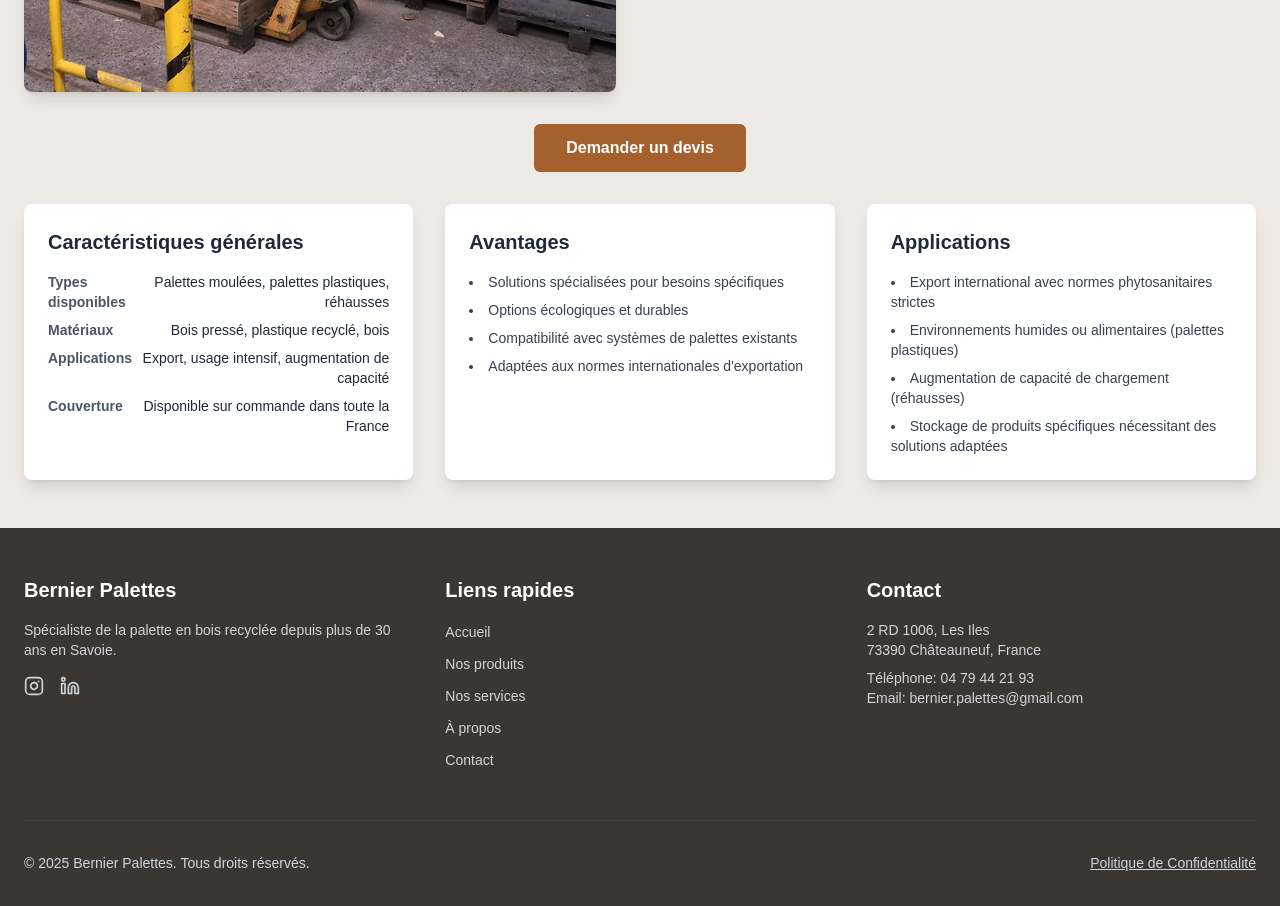
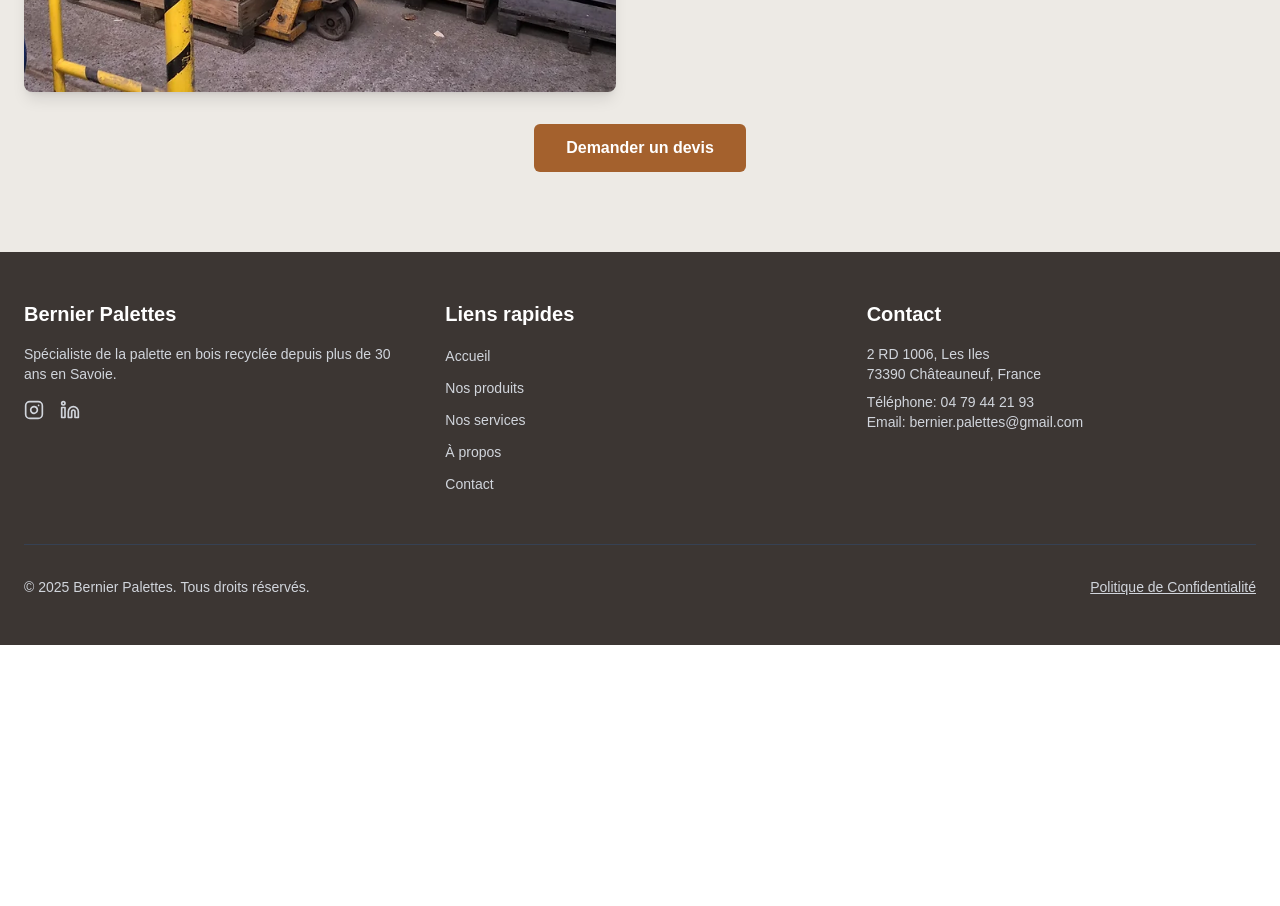
Before and after one commit to blernix/bernier-palettes, a Next.js app: page /produits/autres-palettes-accessoires in a window 1280 px wide. Shown: the part 700-1606 px from the top of the page. After the commit the page ends 1345 px from the top, so only its background shows below. Built offline with nearby package versions, Linux system fonts and the light colour scheme.

Commit message:
static page correction slug

```diff
--- a/next.config.mjs
+++ b/next.config.mjs
@@ -1,4 +1,14 @@
 /** @type {import('next').NextConfig} */
-const nextConfig = {};
+const nextConfig = {
+  // Cette ligne active l'export statique
+  output: 'export',
+
+  // Cette option est recommandée pour les exports statiques sur des serveurs non-Vercel
+  // Elle désactive l'optimisation d'image en temps réel de Next.js,
+  // mais les images seront toujours optimisées au moment de la construction.
+  images: {
+    unoptimized: true,
+  },
+};
 
 export default nextConfig;
--- /dev/null
+++ b/src/app/components/ProductPageContent.jsx
@@ -0,0 +1,79 @@
+// src/components/ProductPageContent.jsx
+'use client';
+
+import { useState } from 'react';
+import Link from 'next/link';
+import Image from 'next/image';
+import Modal from '@/app/components/Modal';
+import ContactForm from '@/app/components/ContactForm';
+import { ArrowLeft, CheckCircle2 } from 'lucide-react';
+
+export default function ProductPageContent({ product }) {
+  const [isModalOpen, setIsModalOpen] = useState(false);
+
+  return (
+    <main className="bg-[#EDEAE5] pt-24">
+      <div className="container mx-auto px-6 py-12">
+        <Link href="/#produit" className="inline-flex items-center gap-2 text-[#A4612D] font-semibold hover:underline mb-8">
+          <ArrowLeft size={20} />
+          Retour aux produits
+        </Link>
+
+        <div className="grid grid-cols-1 lg:grid-cols-2 gap-12">
+          <div className="relative aspect-square rounded-lg overflow-hidden shadow-lg">
+            <Image src={product.imageUrl} alt={`Image de ${product.title}`} fill style={{ objectFit: 'cover' }} sizes="(min-width: 1024px) 50vw, 100vw" />
+          </div>
+          <div className="flex flex-col">
+            <h1 className="text-4xl font-bold text-[#3C3633] mb-4" style={{ fontFamily: 'serif' }}>{product.title}</h1>
+            <p className="text-lg text-gray-600 mb-6">{product.shortDescription}</p>
+            {product.highlight && (
+              <div className="mb-6 p-4 bg-amber-50 border-l-4 border-[#A4612D]">
+                <h3 className="font-bold text-[#A4612D] text-sm tracking-wider uppercase">{product.highlight.title}</h3>
+                <p className="text-sm text-gray-700 mt-1">{product.highlight.text}</p>
+              </div>
+            )}
+            <h2 className="text-2xl font-bold text-[#3C3633] mb-3">Description détaillée</h2>
+            <p className="text-gray-700 mb-8 whitespace-pre-line">{product.detailedDescription}</p>
+          </div>
+        </div>
+
+        {(product.availableTypes && product.availableTypes.length > 0) && (
+          <div className="mt-16 text-center">
+            <h2 className="text-2xl font-bold text-[#3C3633] mb-6">Types de palettes disponibles</h2>
+            <div className="flex flex-wrap justify-center gap-4">
+              {product.availableTypes.map((type) => (
+                <div key={type} className="flex items-center gap-2 bg-white border border-gray-200 rounded-full px-4 py-2 text-sm text-gray-700">
+                  <CheckCircle2 size={16} className="text-green-500" />
+                  {type}
+                </div>
+              ))}
+            </div>
+          </div>
+        )}
+
+        <div className="text-center mt-8">
+          <button onClick={() => setIsModalOpen(true)} className="bg-[#A4612D] hover:bg-opacity-90 text-white font-bold py-3 px-8 rounded-md transition-colors">
+            Demander un devis
+          </button>
+        </div>
+
+        {product.certification_details && (
+          <div className="mt-16 bg-white p-6 rounded-lg shadow-lg">
+            <div className="flex items-center gap-3 mb-3">
+              <CheckCircle2 size={20} className="text-[#A4612D]" />
+              <h3 className="text-xl font-bold text-gray-800">{product.certification_details.title}</h3>
+            </div>
+            <p className="text-gray-700 text-sm">{product.certification_details.text}</p>
+          </div>
+        )}
+
+        <div className="mt-8 grid grid-cols-1 md:grid-cols-2 lg:grid-cols-3 gap-8">
+          {/* ... cartes caractéristiques, avantages, applications ... */}
+        </div>
+      </div>
+      <Modal isOpen={isModalOpen} onClose={() => setIsModalOpen(false)}>
+        <ContactForm initialSubject={`Devis pour : ${product.title}`} />
+      </Modal>
+    </main>
+  );
+}
--- a/src/app/produits/[slug]/page.jsx
+++ b/src/app/produits/[slug]/page.jsx
@@ -1,147 +1,31 @@
-// app/produits/[slug]/page.jsx
-'use client';
+// src/app/produits/[slug]/page.jsx
 
-// Imports corrigés et ajout de 'use'
-import { useState, use } from 'react';
-import Link from 'next/link';
-import Image from 'next/image';
+import { notFound } from 'next/navigation';
 import { productsDetails } from '@/app/data/products';
 import Header from '@/app/components/Header';
 import Footer from '@/app/components/Footer';
-import Modal from '@/app/components/Modal';
-import ContactForm from '@/app/components/ContactForm';
-import { ArrowLeft, CheckCircle2 } from 'lucide-react';
+import ProductPageContent from '@/app/components/ProductPageContent'; // On importe notre nouveau composant
 
-export default function ProductPage({ params }) {
-  // Correction pour l'accès aux params en composant client
-  const { slug } = use(params);
+// Cette fonction dit à Next.js quelles pages construire
+export async function generateStaticParams() {
+  return productsDetails.map((product) => ({
+    slug: product.slug,
+  }));
+}
+
+export default async function ProductPage({ params }) {
+  const { slug } = await params;
   const product = productsDetails.find((p) => p.slug === slug);
 
-  const [isModalOpen, setIsModalOpen] = useState(false);
-
   if (!product) {
-    return (
-      <>
-        <Header />
-        <main className="bg-[#EDEAE5] pt-24 h-screen flex items-center justify-center">
-          <div className="text-center">
-            <h1 className="text-4xl font-bold mb-4">Produit non trouvé</h1>
-            <Link href="/" className="text-[#A4612D] hover:underline">
-              Retour à l'accueil
-            </Link>
-          </div>
-        </main>
-        <Footer />
-      </>
-    );
+    notFound();
   }
 
   return (
     <>
       <Header />
-      <main className="bg-[#EDEAE5] pt-24">
-        <div className="container mx-auto px-6 py-12">
-
-          <Link href="/#produit" className="inline-flex items-center gap-2 text-[#A4612D] font-semibold hover:underline mb-8">
-            <ArrowLeft size={20} />
-            Retour aux produits
-          </Link>
-
-          <div className="grid grid-cols-1 lg:grid-cols-2 gap-12">
-            <div className="relative aspect-square rounded-lg overflow-hidden shadow-lg">
-              <Image src={product.imageUrl} alt={`Image de ${product.title}`} fill style={{ objectFit: 'cover' }} sizes="(min-width: 1024px) 50vw, 100vw" />
-            </div>
-
-            <div className="flex flex-col">
-              <h1 className="text-4xl font-bold text-[#3C3633] mb-4" style={{ fontFamily: 'serif' }}>{product.title}</h1>
-              <p className="text-lg text-gray-600 mb-6">{product.shortDescription}</p>
-
-              {product.highlight && (
-                <div className="mb-6 p-4 bg-amber-50 border-l-4 border-[#A4612D]">
-                  <h3 className="font-bold text-[#A4612D] text-sm tracking-wider uppercase">{product.highlight.title}</h3>
-                  <p className="text-sm text-gray-700 mt-1">{product.highlight.text}</p>
-                </div>
-              )}
-
-              <h2 className="text-2xl font-bold text-[#3C3633] mb-3">Description détaillée</h2>
-              <p className="text-gray-700 mb-8 whitespace-pre-line">{product.detailedDescription}</p>
-            </div>
-          </div>
-
-          {(product.availableTypes && product.availableTypes.length > 0) && (
-            <div className="mt-16 text-center">
-              <h2 className="text-2xl font-bold text-[#3C3633] mb-6">Types de palettes disponibles</h2>
-              <div className="flex flex-wrap justify-center gap-4">
-                {product.availableTypes.map((type) => (
-                  <div key={type} className="flex items-center gap-2 bg-white border border-gray-200 rounded-full px-4 py-2 text-sm text-gray-700">
-                    <CheckCircle2 size={16} className="text-green-500" />
-                    {type}
-                  </div>
-                ))}
-              </div>
-            </div>
-          )}
-
-          <div className="text-center mt-8">
-            <button
-              onClick={() => setIsModalOpen(true)}
-              className="bg-[#A4612D] hover:bg-opacity-90 text-white font-bold py-3 px-8 rounded-md transition-colors"
-            >
-              Demander un devis
-            </button>
-          </div>
-
-
-
-          <div className="mt-8 grid grid-cols-1 md:grid-cols-2 lg:grid-cols-3 gap-8">
-            {product.specifications?.map && (
-              <div className="bg-white p-6 rounded-lg shadow-lg">
-                <h3 className="text-xl font-bold text-gray-800 mb-4">Caractéristiques générales</h3>
-                <div className="space-y-2 text-sm">
-                  {product.specifications.map((spec) => (
-                    <div key={spec.key} className="flex justify-between">
-                      <span className="font-semibold text-gray-600">{spec.key}</span>
-                      <span className="text-right text-gray-800">{spec.value}</span>
-                    </div>
-                  ))}
-                </div>
-              </div>
-            )}
-            {product.advantages?.map && (
-              <div className="bg-white p-6 rounded-lg shadow-lg">
-                <h3 className="text-xl font-bold text-gray-800 mb-4">Avantages</h3>
-                <ul className="space-y-2 list-disc list-inside text-sm text-gray-700">
-                  {product.advantages.map((adv) => <li key={adv}>{adv}</li>)}
-                </ul>
-              </div>
-            )}
-            {product.applications?.map && (
-              <div className="bg-white p-6 rounded-lg shadow-lg">
-                <h3 className="text-xl font-bold text-gray-800 mb-4">Applications</h3>
-                <ul className="space-y-2 list-disc list-inside text-sm text-gray-700">
-                  {product.applications.map((app) => <li key={app}>{app}</li>)}
-                </ul>
-              </div>
-            )}
-          </div>
-           {product.certification_details && (
-            <div className="mt-16 bg-white p-6 rounded-lg shadow-lg">
-              <div className="flex items-center gap-3 mb-3">
-                <CheckCircle2 size={20} className="text-[#A4612D]" />
-                <h3 className="text-xl font-bold text-gray-800">{product.certification_details.title}</h3>
-              </div>
-              <p className="text-gray-700 text-sm">{product.certification_details.text}</p>
-            </div>
-          )}
-        </div>
-      </main>
+      <ProductPageContent product={product} />
       <Footer />
-
-      <Modal isOpen={isModalOpen} onClose={() => setIsModalOpen(false)}>
-        <ContactForm
-          initialSubject={`Devis pour : ${product.title}`}
-        />
-      </Modal>
     </>
   );
 }
```
